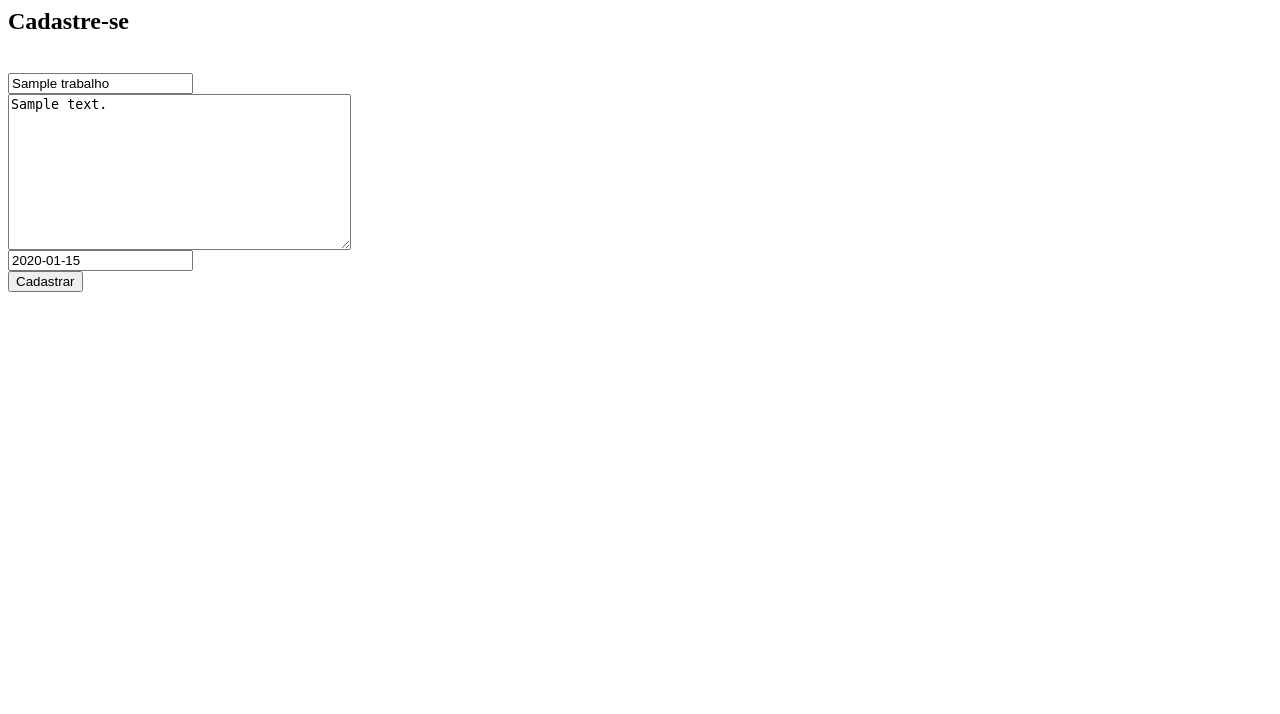
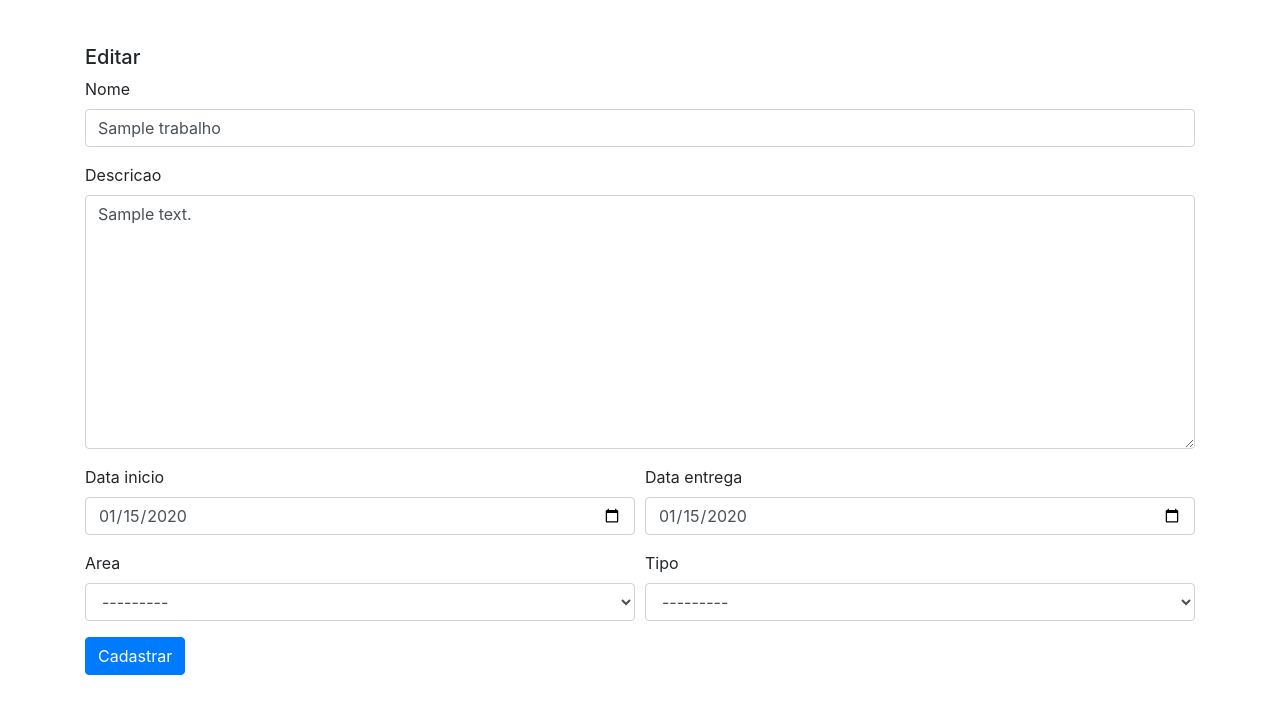
Before and after one commit to leocassiosilva/projetoOrientacoes, a Django app: page /trabalhos/editar/1 in a window 1280 px wide. Shown: the top 714 px of the page. Run offline with Django 3.2, Linux system fonts and the light colour scheme; tables that the repository leaves empty hold one stand-in row (values such as "Sample post"); some libraries are stand-ins or nearby versions.

Commit message:
update de trabalho e webpage

```diff
--- a/accounts/urls.py
+++ b/accounts/urls.py
@@ -9,7 +9,7 @@ urlpatterns = [
     path('login/', UserLogin.as_view(), name='login'),
     path('cadastrar/', CriarUsuario.as_view(), name='cadastrar'),
     path('logout/', LogoutView.as_view(), name='logout'),
-    path('index', IndexView.as_view(), name='index'),
+    #path('index', IndexView.as_view(), name='index'),
     # path('password-reset/', PasswordResetView.as_view(), name='password-reset'),
     path('password-reset/', PasswordReset.as_view(), name='password-reset'),
     path('password_reset/done/', PasswordResetDone.as_view(), name='password_reset_done'),
--- a/accounts/views.py
+++ b/accounts/views.py
@@ -16,7 +16,7 @@ class CriarUsuario(CreateView):
     model = CustomUsuario
     form_class = CustomUsuarioCriarForm
     template_name = 'accounts/new-user.html'
-    success_url = '/accounts/login'
+    success_url = '/webpage/login'
     success_message = 'Bem vindo! Faça login para começar '
 
 
--- a/projetoOrientacoes/settings.py
+++ b/projetoOrientacoes/settings.py
@@ -38,6 +38,7 @@ INSTALLED_APPS = [
     'accounts',
     'core',
     'trabalho',
+    'webpage',
     'django.contrib.admin',
 ]
 
--- a/projetoOrientacoes/urls.py
+++ b/projetoOrientacoes/urls.py
@@ -18,6 +18,7 @@ from django.urls import path, include
 
 urlpatterns = [
 
+    path('', include('webpage.urls')),
     path('trabalhos/', include('trabalho.urls')),
     path('accounts/', include('accounts.urls')),
     path('accounts/', include('django.contrib.auth.urls')),
--- a/templates/base.html
+++ b/templates/base.html
@@ -13,10 +13,9 @@
 </head>
 
 <body>
-
 <section class="container" style="margin-top: 45px;">
     {% bootstrap_messages %}
-
+    <h5>{% block card-title %}{% endblock card-title %}</h5>
     {% block content %}
 
     {% endblock content %}
--- a/trabalho/templates/trabalho/trabalho_list.html
+++ b/trabalho/templates/trabalho/trabalho_list.html
@@ -1,6 +1,6 @@
 {% extends 'base.html' %}
 {% block title %}SiGO - Cadastro de Trabalhos{% endblock title %}
-{% block card-title %}Cadastre{% endblock card-title %}
+{% block card-title %}Lista de Trabalhos{% endblock card-title %}
 
 {% block content %}
 <h1>Trabalhos</h1>
--- a/trabalho/templates/trabalho/trabalho_update_form.html
+++ b/trabalho/templates/trabalho/trabalho_update_form.html
@@ -1,15 +1,66 @@
+{% extends 'base.html' %}
+{% block title %}SiGO - Cadastro de Trabalhos{% endblock title %}
+{% block card-title %}Editar{% endblock card-title %}
+
 {% block content %}
-        <h2>Cadastre-se</h2>
-        <form method="post">
-            {% csrf_token %}
 
-                {% for field in form %}<br/>
-                    {{ field }}
 
-                {% endfor %}<br/>
+<form method="post" class="form" >
+    {% csrf_token %}
+    <input type="hidden" name="csrfmiddlewaretoken" value="{{csrf_token}}">
+    <div class="form-row">
+        <div class="form-group col-lg-12 mb-3">
+            <label>Nome</label>
+            <input class="form-control" id="id_nome" name="nome"
+                   type="text" value="{{ form.nome.value }}"
+                   required>
+        </div>
+    </div>
 
-                    <button type="submit"> Cadastrar</button>
-        </form>
+    <!--<p>{{ user.id }}</p>-->
+    <div class="form-row">
+        <div class="form-group col-lg-12 mb-3">
+            <label for="id_descricao">Descricao</label>
+
+            <textarea class="form-control" name="descricao" cols="40" rows="10" id="id_descricao"
+                      value="{{ form.descricao.value }}" required>{{ form.descricao.value }} </textarea>
+        </div>
     </div>
-</div>
+
+    <div class="form-row">
+        <div class="form-group col-lg-6 mb-3">
+
+            <label for="id_data_inicio">Data inicio</label>
+            <input type="date" class="form-control" name="data_inicio" value="{{ form.data_inicio.value|date:'Y-m-d'}}"
+                   id="id_data_inicio">
+        </div>
+
+        <div class="form-group col-lg-6 mb-3">
+            <label for="id_data_entrega">Data entrega</label>
+            <input type="date" class="form-control" name="data_entrega" id="id_data_entrega" value="{{ form.data_inicio.value|date:'Y-m-d'}}">
+        </div>
+    </div>
+
+
+    <div class="form-row">
+
+        <div class="form-group col-lg-6 mb-3">
+            <label for="id_area">Area</label>
+            <select class="form-control" name="area" id="id_area">
+                <option value="" selected="">---------</option>
+            </select>
+        </div>
+
+        <div class="form-group col-lg-6 mb-3">
+            <label for="id_tipo">Tipo</label>
+            <select class="form-control" name="tipo" id="id_tipo">
+                <option value="" selected="">---------</option>
+
+            </select>
+        </div>
+    </div>
+    <button type="submit" class="btn btn-primary">Cadastrar</button>
+</form>
+
+
 {% endblock %}
--- a/trabalho/views.py
+++ b/trabalho/views.py
@@ -25,11 +25,16 @@ class TrabalhoListView(ListView):
     model = Trabalho
 
     def get_queryset(self):
-        trabalhos = Trabalho.objects.all()
+        #trabalhos = Trabalho.objects.all()
+        trabalhos = Trabalho.objects.order_by('nome').filter(id_usuario=self.request.user)
+        #print(self.request.user)
         return trabalhos
 
 
 class TrabalhoUpdateView(UpdateView):
     model = Trabalho
-    fields = ['nome', 'descricao','data_inicio']
+    form_class = TrabalhoModelForm
     template_name_suffix = '_update_form'
+
+    def get_success_url(self):
+        return reverse('listar')
--- /dev/null
+++ b/webpage/urls.py
@@ -0,0 +1,6 @@
+from django.urls import path, include
+from .views import IndexView
+
+urlpatterns = [
+    path('index', IndexView.as_view(), name='index'),
+]
```
Also changed, not shown: webpage/templates/index.html (added, +10 -0 lines).
